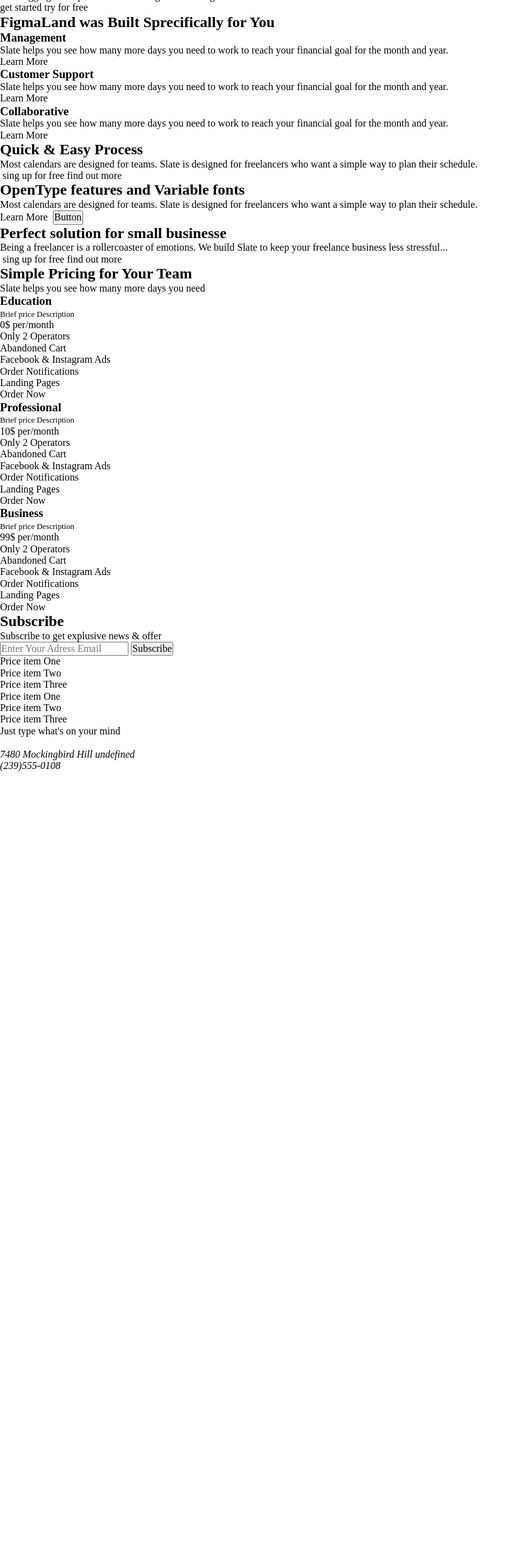
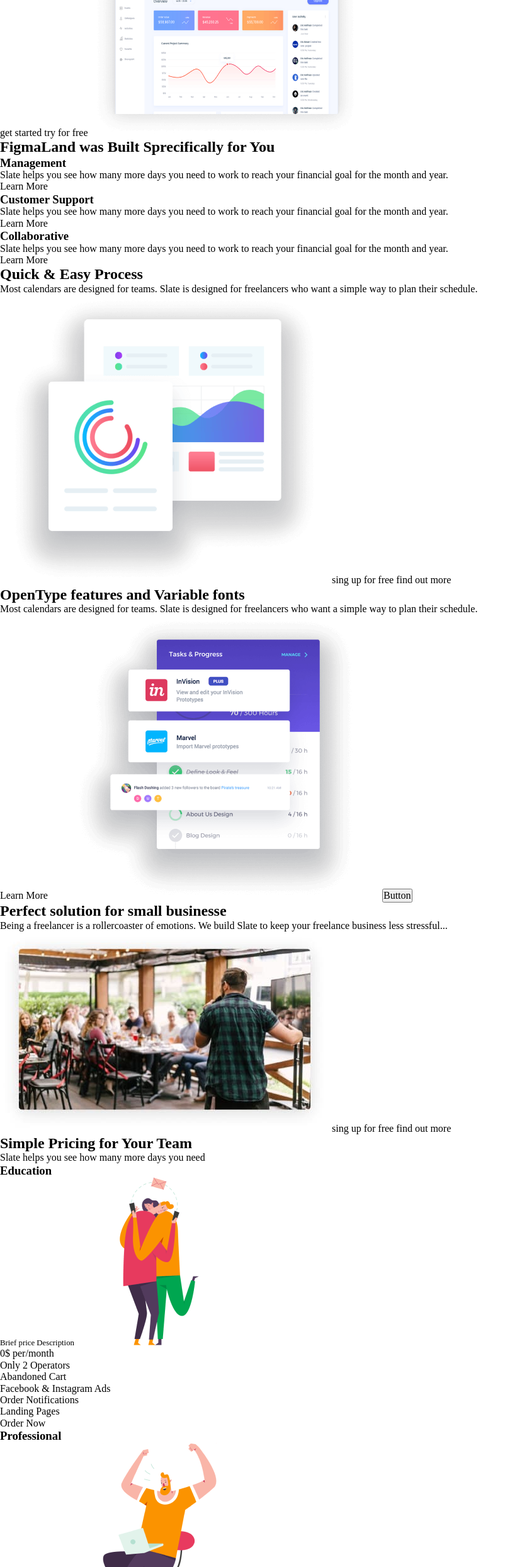
Before and after one commit to drcote/figma-land__landing-page, a website: page source/index.html in a window 1280 px wide. Shown: the part 208-2696 px from the top of the page at 63% size, without its empty margins (0-821 px from the left). Before the commit the page ends 1489 px from the top, so only its background shows below. Drawn offline with Linux system fonts and the light colour scheme; files whose address does not match are found by name.

Commit message:
Добавление картинок в проект

```diff
--- a/source/css/style.css
+++ b/source/css/style.css
@@ -512,6 +512,4 @@ body {
   text-decoration: none;
   color: inherit; }
 
-@impo;
-
 /*# sourceMappingURL=style.css.map */
--- a/source/index.html
+++ b/source/index.html
@@ -11,9 +11,9 @@
 
 <body>
   <header class="header">
-    <img src="logo.png" alt="" class="header__logo">
+    <img src="./img/logo.png" height="78" width="186" alt="figma land" class="header__logo">
     <nav class="nav header__nav">
-      <ul>
+      <ul class="nav__list visually-hidden">
         <li class="nav__item">Home</li>
         <li class="nav__item">Product</li>
         <li class="nav__item">About</li>
@@ -24,7 +24,7 @@
     <p class="header__desc">if debugging is the process of removing software bugs.</p>
     <a href="#" class="header__link link">get started</a>
     <a href="#" class="header__link link">try for free</a>
-    <img src="dashboard.png" alt="" class="header__img">
+    <img src="./img/chart.png" width="427" height="286" alt="chart" class="header__img">
   </header>
   <main class="main">
     <section class="advantage">
@@ -56,7 +56,7 @@
       <p class="process__desc">Most calendars are designed for teams. Slate is designed for freelancers who want a
         simple way to plan their
         schedule.</p>
-      <img src="diagram.png" alt="" class="process__img">
+      <img src="./img/digram.png" width="523" height="458" alt="diagram" class="process__img">
       <a href="#" class="process__link link">sing up for free</a>
       <a href="#" class="process__link link">find out more</a>
     </section>
@@ -67,7 +67,7 @@
         way to plan their
         schedule.</p>
       <a href="#" class="fonts__link link">Learn More</a>
-      <img src="progress.png" alt="" class="fonts__img">
+      <img src="./img/features.png" width="523" height="450" alt="features" class="fonts__img">
       <button class="fonts__button">Button</button>
     </section>
     <section class="solution">
@@ -75,7 +75,7 @@
       <p class="solution__desc">Being a freelancer is a rollercoaster of emotions. We build Slate to keep your freelance
         business less
         stressful...</p>
-      <img src="conferense.jpg" alt="" class="solution__img">
+      <img src="./img/presentation.jpeg" width="523" height="318" alt="presentation" class="solution__img">
       <a href="#" class="solution__link link">sing up for free</a>
       <a href="#" class="solution__link link">find out more</a>
     </section>
@@ -85,7 +85,7 @@
       <article class="pricing-item">
         <h3 class="pricing-item__title">Education</h3>
         <small class="pricing-item__desc">Brief price Description</small>
-        <img src="email.png" alt="" class="pricing-item__img">
+        <img src="./img/education.png" width="262" height="267" alt="education" class="pricing-item__img">
         <p class="pricing-item__price">0$ per/month</p>
         <ul class="pricing-item__list">
           <li class="pricing-item__list-item">Only 2 Operators</li>
@@ -99,7 +99,7 @@
       <article class="pricing-item">
         <h3 class="pricing-item__title">Professional</h3>
         <small class="pricing-item__desc">Brief price Description</small>
-        <img src="yes.png" alt="" class="pricing-item__img">
+        <img src="./img/professional.png" width="263" height="267" alt="professional" class="pricing-item__img">
         <p class="pricing-item__price">10$ per/month</p>
         <ul class="pricing-item__list">
           <li class="pricing-item__list-item">Only 2 Operators</li>
@@ -113,7 +113,7 @@
       <article class="pricing-item">
         <h3 class="pricing-item__title">Business</h3>
         <small class="pricing-item__desc">Brief price Description</small>
-        <img src="email.png" alt="" class="pricing-item__img">
+        <img src="./img/busness.png" width="263" height="267" alt="busness" class="pricing-item__img">
         <p class="pricing-item__pric">99$ per/month</p>
         <ul class="pricing-item__list">
           <li class="pricing-item__list-item">Only 2 Operators</li>
@@ -147,7 +147,7 @@
     </ul>
     <p class="footer__slogan">Just type what's on your mind</p>
     <address class="address">
-      <img src="map.jpg" alt="" class="address__img">
+      <img src="./img/map.jpeg" width="335" height="248" alt="map" class="address__img">
       <p class="address__text">7480 Mockingbird Hill undefined</p>
       <a href="tel:+12395550108" class="address__tel link">(239)555-0108</a>
     </address>
```
Also changed, not shown: 1 other file.
